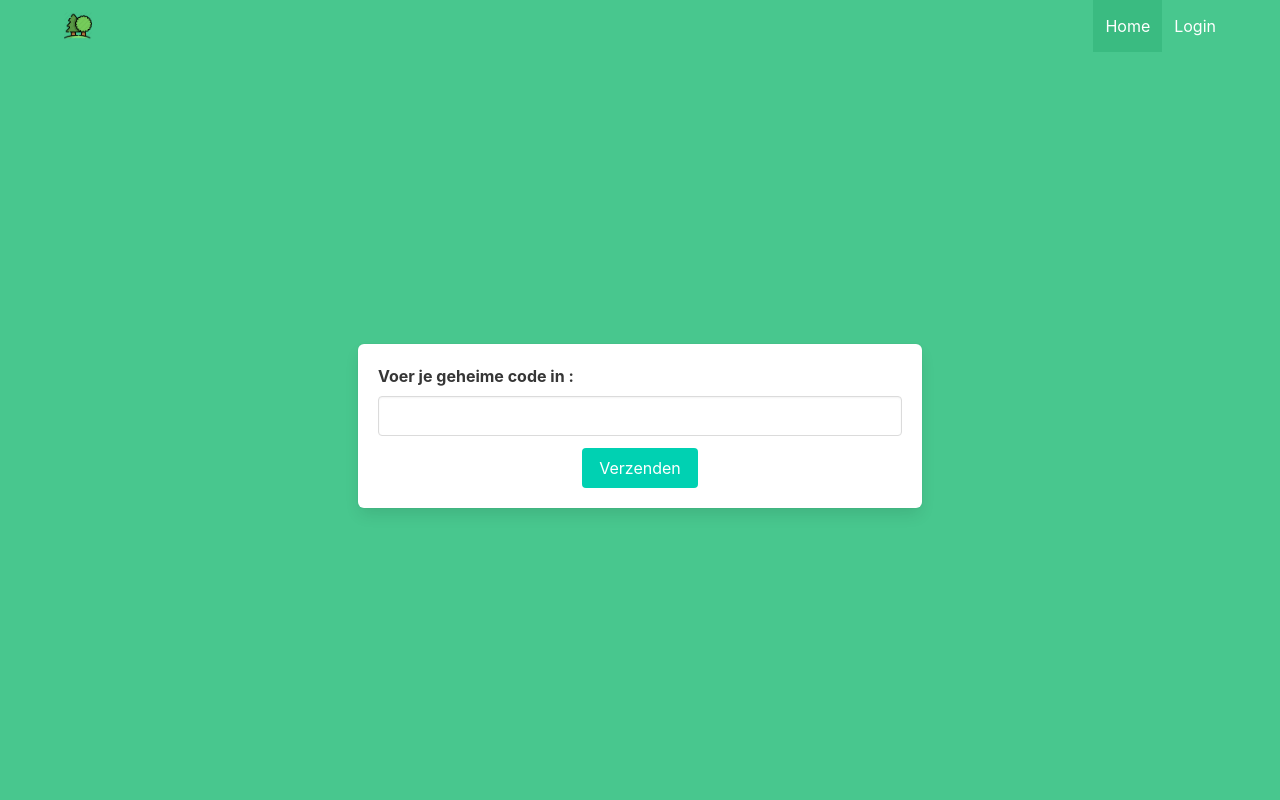
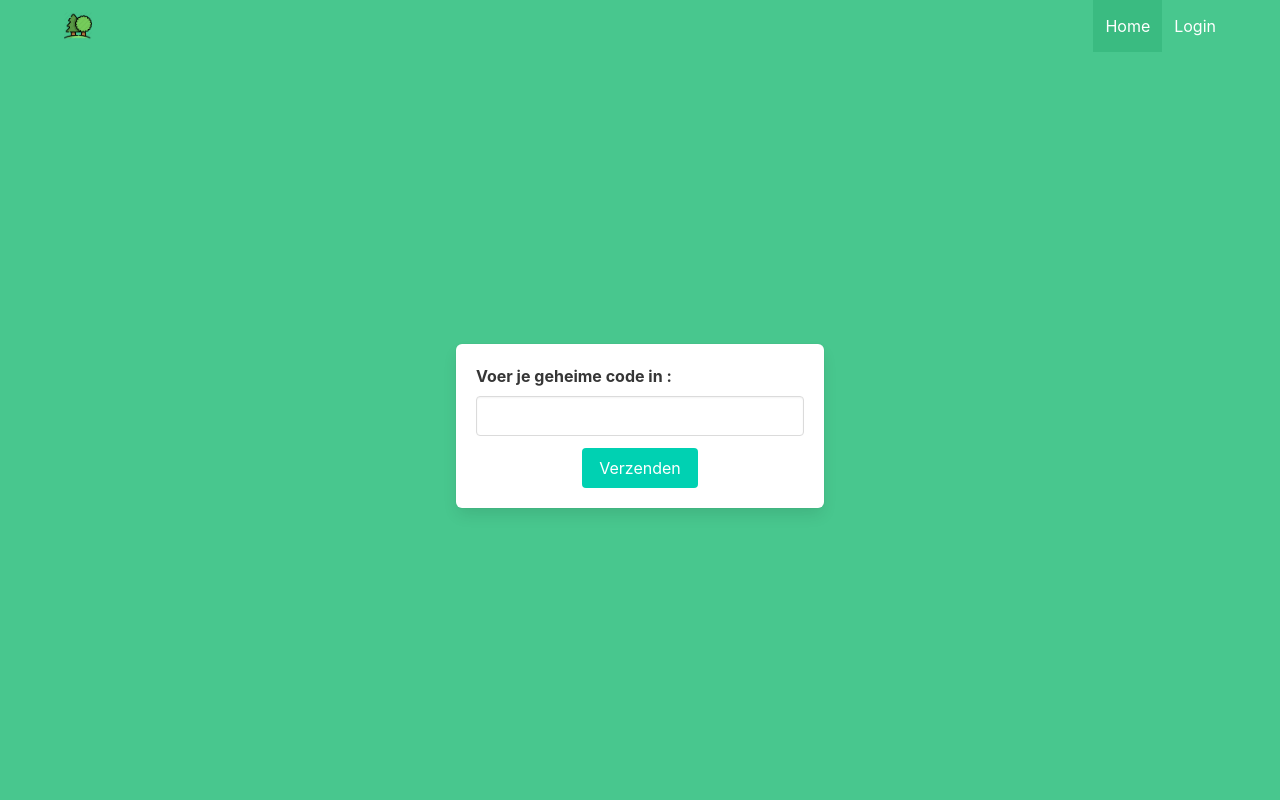
Before and after one commit to binomaiheu/poll-app, a Flask app: page /login in a window 1280 px wide. Run offline with Flask 2, Linux system fonts and the light colour scheme.

Commit message:
some cleanup

```diff
--- a/poll/templates/login.html
+++ b/poll/templates/login.html
@@ -1,8 +1,9 @@
 {% extends "base.html" %}
 
 {% block content %}
+
 <div class="columns is-centered">
-<div class="column is-half">
+<div class="column is-one-third">
 <form class="box" method="POST" action="/login">
     {{ form.csrf_token }}
     <div class="field">
```
